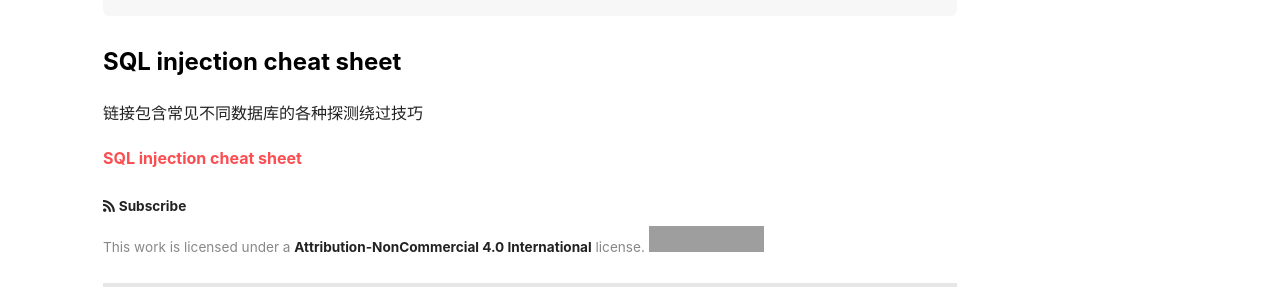
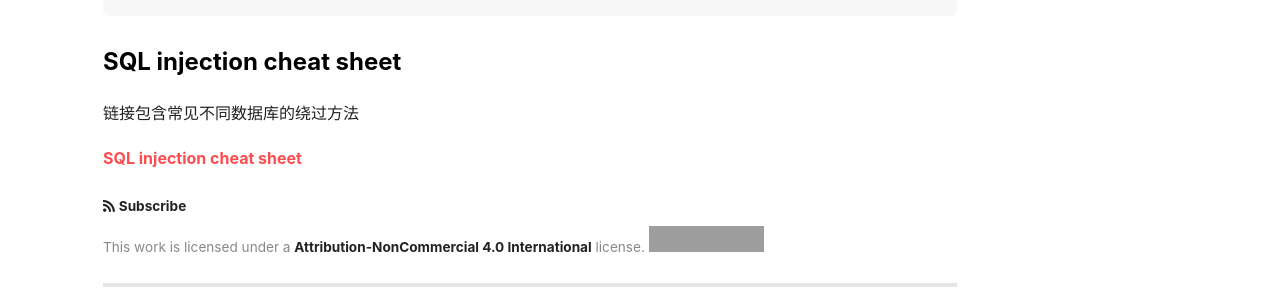
Before and after one commit to phisabella/phisabella.github.io, a Jekyll site: the page built from _posts/2021-04-30-SQL-Injection-Web-Security-Academy-1-.markdown, in a window 1280 px wide and 900 px high, scrolled down 3382 px. Shown: the part 423-718 px from the top of the window. Built offline with Jekyll 4.4.1, drawn with Linux system fonts in a browser that asks for light colours; nearby versions of some CDN libraries; comment, search, counter and statistics services are not loaded; grey boxes are pictures that could not be loaded.

Commit message:
Revert "Update 2021-04-30-SQL-Injection-Web-Security-Academy-1-.markdown"
This reverts commit 1437ab8aa07590b033af489c837e4d0387338da7.

```diff
--- a/_posts/2021-04-30-SQL-Injection-Web-Security-Academy-1-.markdown
+++ b/_posts/2021-04-30-SQL-Injection-Web-Security-Academy-1-.markdown
@@ -167,6 +167,6 @@ retrive data
 
 ### SQL injection cheat sheet
 
-链接包含常见不同数据库的各种探测绕过技巧
+链接包含常见不同数据库的绕过方法
 
 [SQL injection cheat sheet](https://portswigger.net/web-security/sql-injection/cheat-sheet)
```
